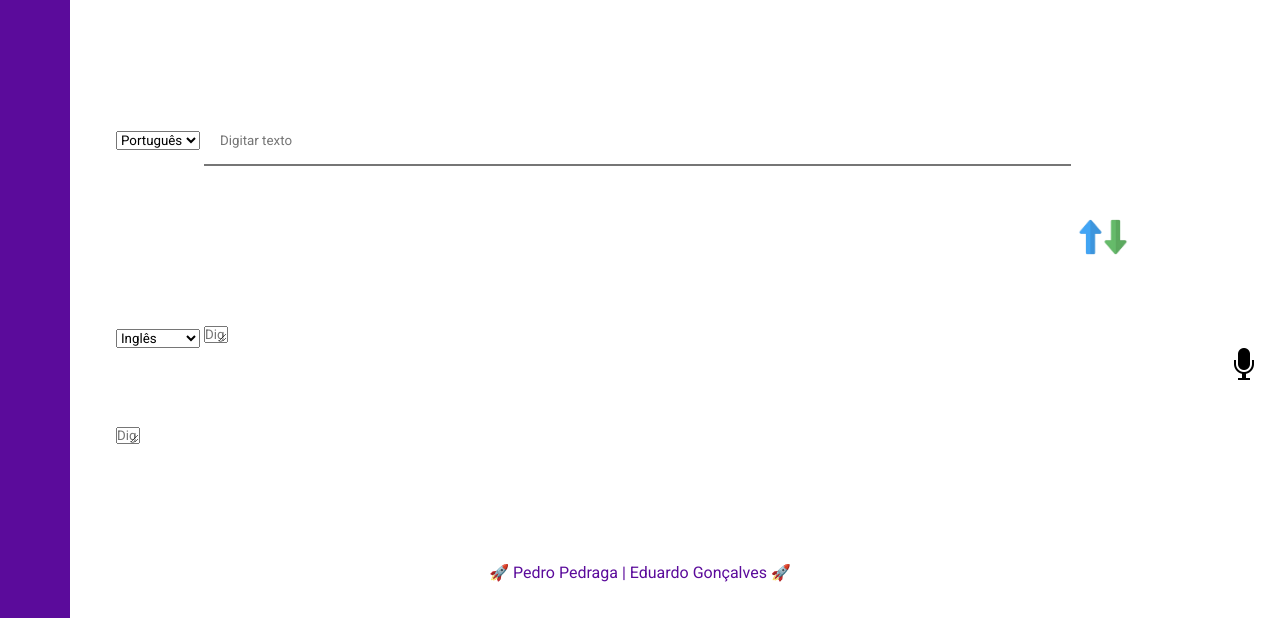
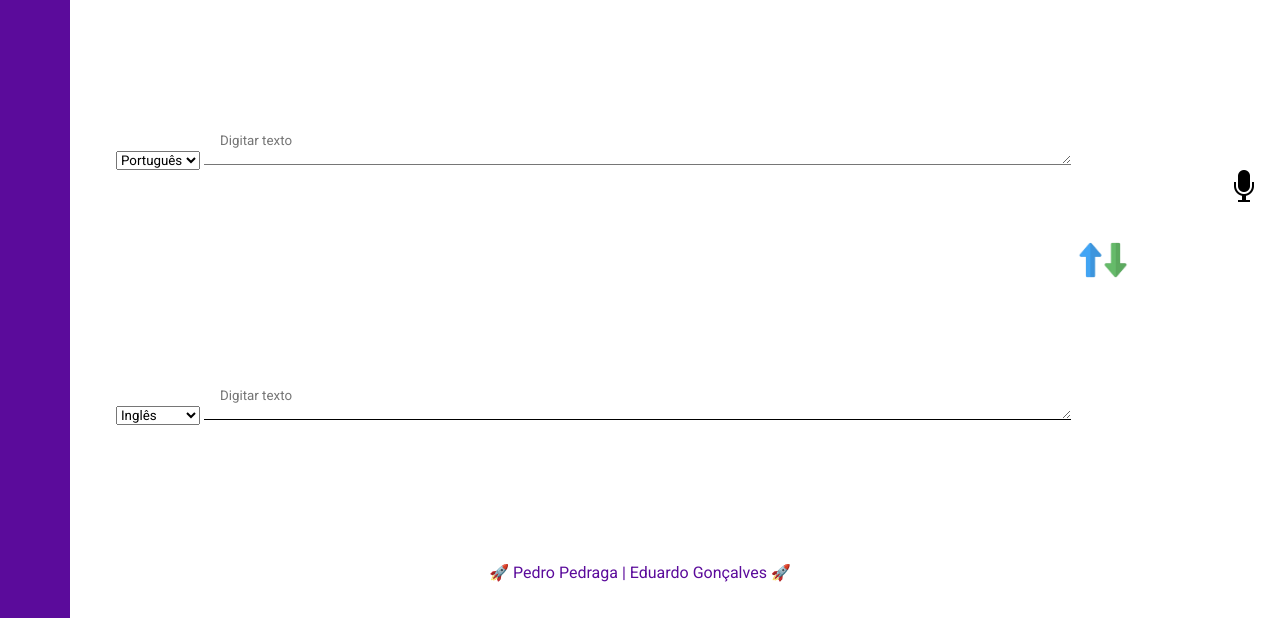
Before and after one commit to PedrooTz/TopLingo, a plain HTML site: page index.html in a window 1280 px wide. Shown: the part 182-800 px from the top of the page. Drawn offline with Linux system fonts and the light colour scheme.

Commit message:
Em processo

```diff
--- a/index.html
+++ b/index.html
@@ -6,7 +6,9 @@
     <meta name="viewport" content="width=device-width, initial-scale=1.0">
     <link rel="preconnect" href="https://fonts.googleapis.com">
     <link rel="preconnect" href="https://fonts.gstatic.com" crossorigin>
-    <link href="https://fonts.googleapis.com/css2?family=Roboto:ital,wght@0,100;0,300;0,400;0,500;0,700;0,900;1,100;1,300;1,400;1,500;1,700;1,900&display=swap" rel="stylesheet">
+    <link
+        href="https://fonts.googleapis.com/css2?family=Roboto:ital,wght@0,100;0,300;0,400;0,500;0,700;0,900;1,100;1,300;1,400;1,500;1,700;1,900&display=swap"
+        rel="stylesheet">
     <link rel="icon" href="./img/1602817.png">
     <link rel="stylesheet" href="style.css">
     <script src="main.js" defer></script>
@@ -14,6 +16,7 @@
     <script defer src="./script.js"></script>
     <title>TopLingo</title>
 </head>
+
 <body id="body">
     <div class="listra">
     </div>
@@ -27,25 +30,35 @@
     </header>
     <main>
         <div class="divSelects">
+
+
+
             <div class="text1">
                 <select class="selectFrom"></select>
-            <input id="textareaFrom" rows="8" placeholder="Digitar texto">
+
+                <textarea name="textareaFrom" placeholder="Digitar texto" id="textareaFrom" cols="1"
+                    rows="1"></textarea>
+
+                <button class="botaoOuvir" id="listener"></button>
                 <img src="./img/image 2.png" alt="" class="img1">
                 </input>
             </div>
+
+
+
         </div>
         <button id="button-img" class="seta">
             <img src="./img/seta.png" alt="">
         </button>
+
+
+
         <div class="text2">
             <select class="selectTo"></select>
-            <textarea name="textareaFrom" placeholder="Digitar texto" id="textareaFrom" cols="1" rows="1"></textarea>
-            <button class="botaoOuvir" id="listener"></button>
+            <textarea name="botaoFalar" placeholder="Digitar texto" id="textareaTo" cols="1" rows="1"></textarea>
             <!-- <button class="botao" id="falar"></button> -->
         </div>
-        <div class="text2">
-            <textarea name="botaoFalar" placeholder="Digitar texto" id="textareaTo" cols="1" rows="1"></textarea>
-        </div>
+
     </main>
     <footer>
         <p> 🚀 Pedro Pedraga | Eduardo Gonçalves 🚀</p>
--- a/style.css
+++ b/style.css
@@ -89,7 +89,7 @@ main {
     border: none;
     border-radius: 10px;
 }
-.text1 input{
+.text1 textarea{
     background: transparent;
     padding: 16px;
     width: 867px;
@@ -99,7 +99,7 @@ main {
     border-right-style: none;
 
 }
-.text2 input{
+.text2 textarea{
     background: transparent;
     background-size: contain;
     padding: 16px;
```
Lines whose indentation alone changed are shown as unchanged.
